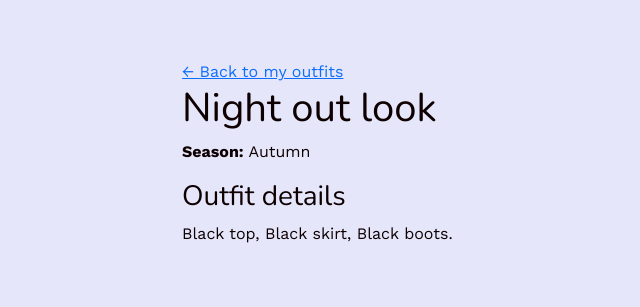
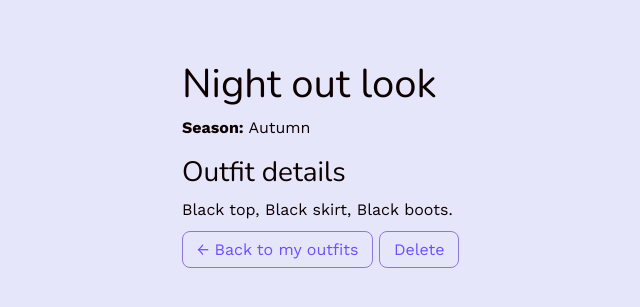
Before and after one commit to zviroxx/WEAR-WISE, a Rails app: page /outfits/1 in a window 1280 px wide. Shown: the part 74-381 px from the top of the page, without its empty margins (95-735 px from the left). Run offline with Rails 7, Linux system fonts and the light colour scheme; a user stored in the database is signed in; data comes from the database, SQL or seed files in the repository; style sheets or scripts are compiled from the project's sources; some libraries are stand-ins or nearby versions.

Commit message:
Added the delete outfit funcion and an design for the buttons

```diff
--- /dev/null
+++ b/app/assets/stylesheets/components/_btn.scss
@@ -0,0 +1,15 @@
+.normal-btn {
+  background: lavender;
+  color: #6B4EFF;
+  border: 1px solid #8c77e0;
+  border-radius: 8px;
+  padding: 8px 14px;
+  cursor: pointer;
+  transition: 0.2s;
+  text-decoration: none;
+}
+
+.normal-btn:hover {
+  background: #D2C5FF;
+  color: #4F35C9;
+}
--- a/app/assets/stylesheets/components/_index.scss
+++ b/app/assets/stylesheets/components/_index.scss
@@ -1,5 +1,6 @@
 // Import your components CSS files here.
 @import "alert";
 @import "avatar";
+@import "btn";
 @import "form_legend_clear";
 @import "navbar";
--- a/app/controllers/outfits_controller.rb
+++ b/app/controllers/outfits_controller.rb
@@ -1,10 +1,10 @@
 class OutfitsController < ApplicationController
+  before_action :set_outfits, only: %i[show destroy]
   def index
     @outfits = current_user.outfits
   end
 
   def show
-    @outfit = current_user.outfits.find(params[:id])
   end
 
   def create
@@ -16,8 +16,18 @@ class OutfitsController < ApplicationController
     end
   end
 
+  def destroy
+    @outfit.destroy
+    redirect_to outfits_path, status: :see_other
+  end
+
   private
+
   def outfit_params
     params.require(:outfit).permit(:name, :season, :image, :details)
   end
+
+  def set_outfits
+    @outfit = current_user.outfits.find(params[:id])
+  end
 end
--- a/app/models/outfit.rb
+++ b/app/models/outfit.rb
@@ -1,4 +1,4 @@
 class Outfit < ApplicationRecord
   belongs_to :user
-  has_one :chat
+  has_one :chat, dependent: :destroy
 end
--- a/app/views/outfits/index.html.erb
+++ b/app/views/outfits/index.html.erb
@@ -20,5 +20,5 @@
       <p>Your saved outfits will appear here.</p>
     </div>
   <% end %>
-  <%= link_to "Back to Home Page", root_path %>
+  <%= link_to "Back to Home Page", root_path, class: "normal-btn" %>
 </div>
--- a/app/views/outfits/show.html.erb
+++ b/app/views/outfits/show.html.erb
@@ -1,7 +1,10 @@
 <div class="container outfit-show">
-  <%= link_to "← Back to my outfits", outfits_path %>
   <h1><%= @outfit.name %></h1>
   <p><strong>Season:</strong> <%= @outfit.season %></p>
   <h3>Outfit details</h3>
   <p><%= @outfit.details %></p>
+  <%= link_to "← Back to my outfits", outfits_path, class: "normal-btn" %>
+  <%= link_to "Delete", outfit_path(@outfit),
+          class: "normal-btn",
+          data: { turbo_method: :delete, turbo_confirm: "Are you sure?" } %>
 </div>
--- a/config/routes.rb
+++ b/config/routes.rb
@@ -17,6 +17,6 @@ Rails.application.routes.draw do
   get "profile/edit", to: "pages#edit_profile", as: :edit_profile
   patch "profile", to: "pages#update_profile"
 
-  resources :outfits, only: [:index, :show, :create]
+  resources :outfits, only: [:index, :show, :create, :destroy]
   resources :chats, only: [:create, :show]
 end
```
